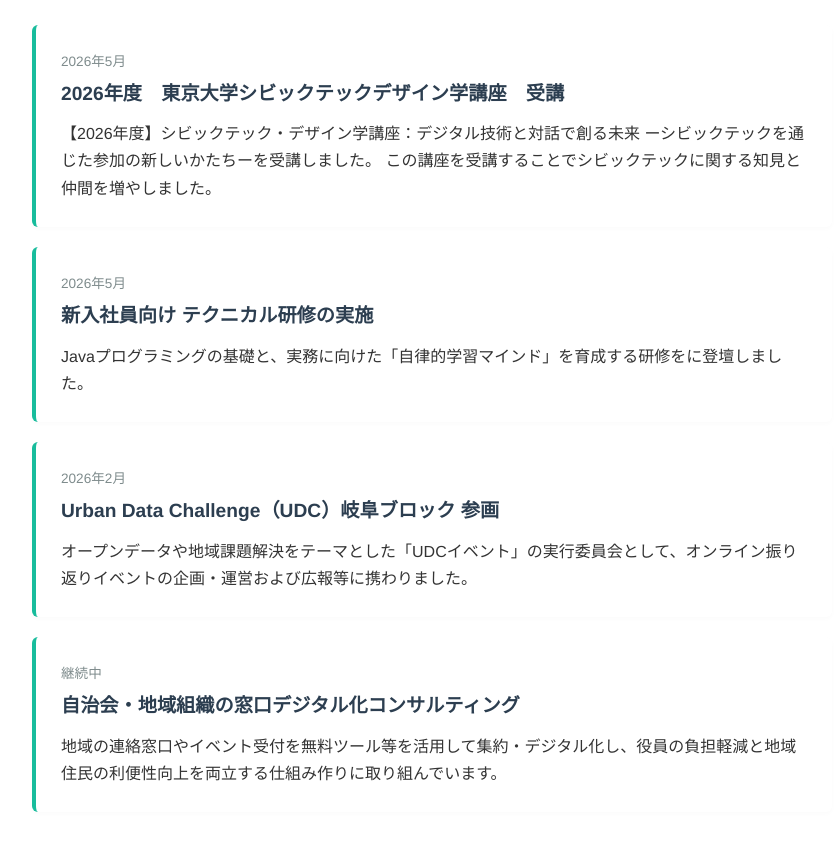
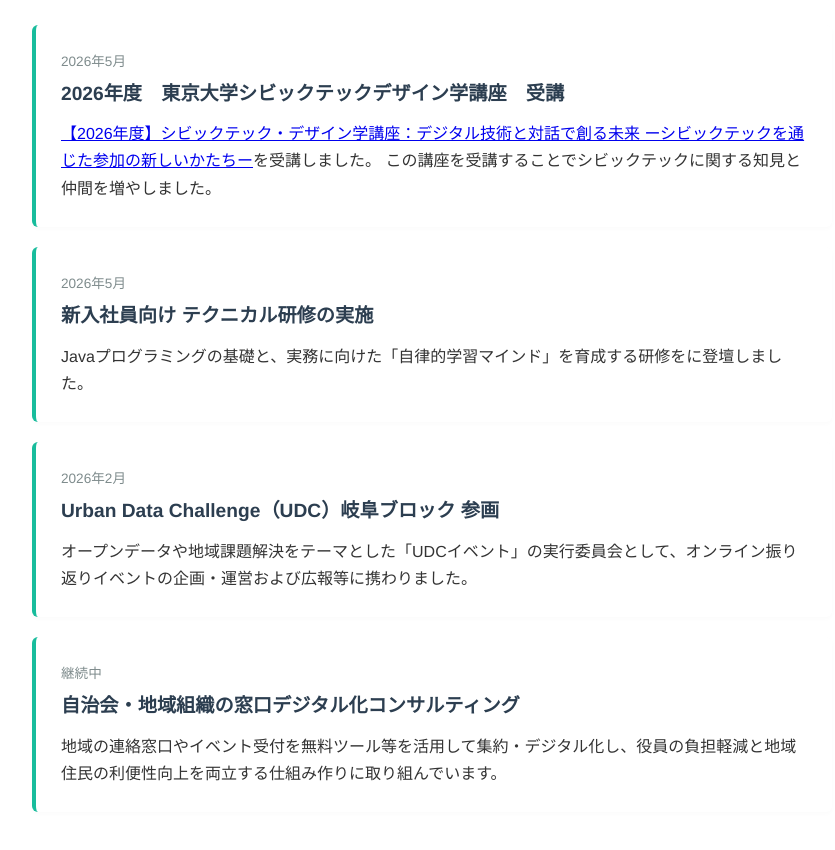
Before and after one commit to yasudajs/ctdi, a plain HTML site: page index.html in a window 1280 px wide. Shown: the part 1740-2590 px from the top of the page, without its empty margins (208-1043 px from the left). Drawn offline with Linux system fonts and the light colour scheme.

Commit message:
CTDIのリンク追加
CTDIのリンクを追加しました。

```diff
--- a/index.html
+++ b/index.html
@@ -329,7 +329,7 @@
                 <div class="project-item">
                     <div class="project-date">2026年5月</div>
                     <h3>2026年度　東京大学シビックテックデザイン学講座　受講</h3>
-                    <p>【2026年度】シビックテック・デザイン学講座：デジタル技術と対話で創る未来 ーシビックテックを通じた参加の新しいかたちーを受講しました。
+                    <p><a href="https://dss.csis.u-tokyo.ac.jp/event/lecture_ctdi_2026/">【2026年度】シビックテック・デザイン学講座：デジタル技術と対話で創る未来 ーシビックテックを通じた参加の新しいかたちー</a>を受講しました。
                     この講座を受講することでシビックテックに関する知見と仲間を増やしました。</p>
                 </div>
                 <div class="project-item">
```
